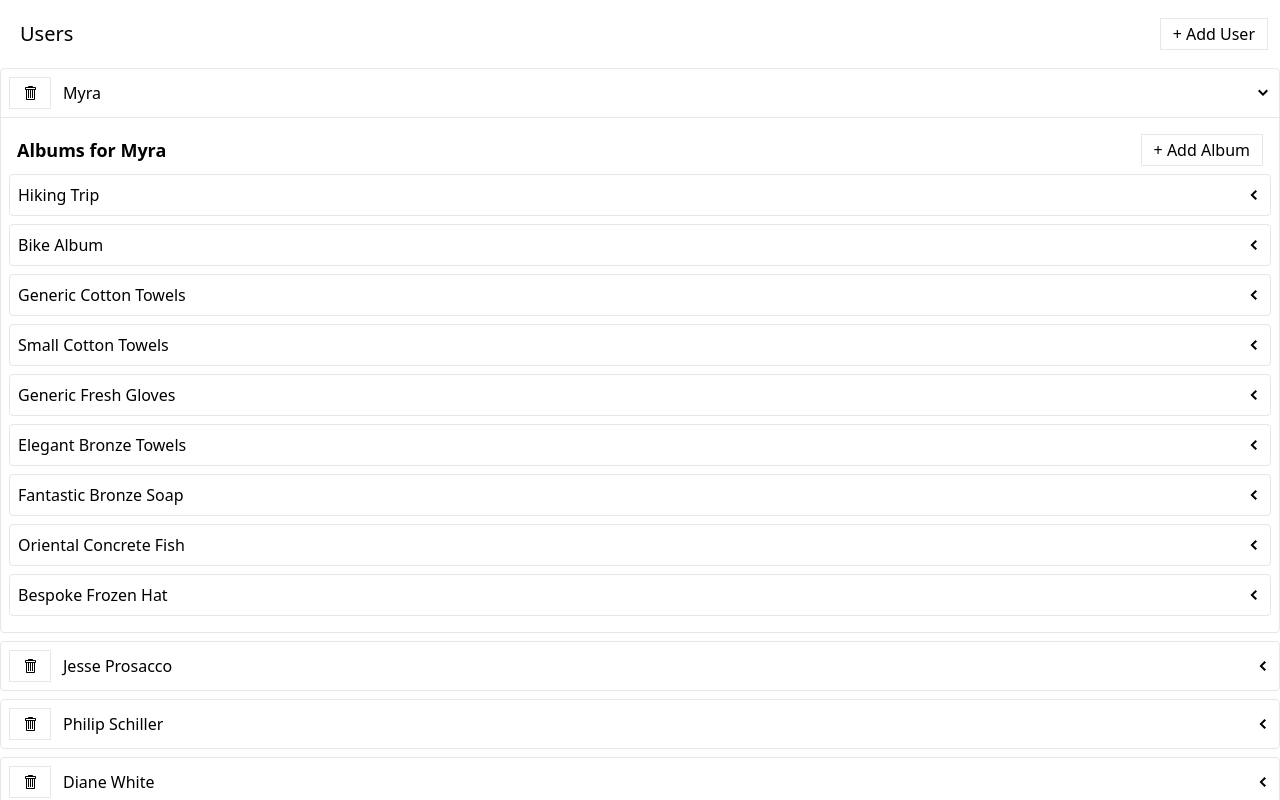
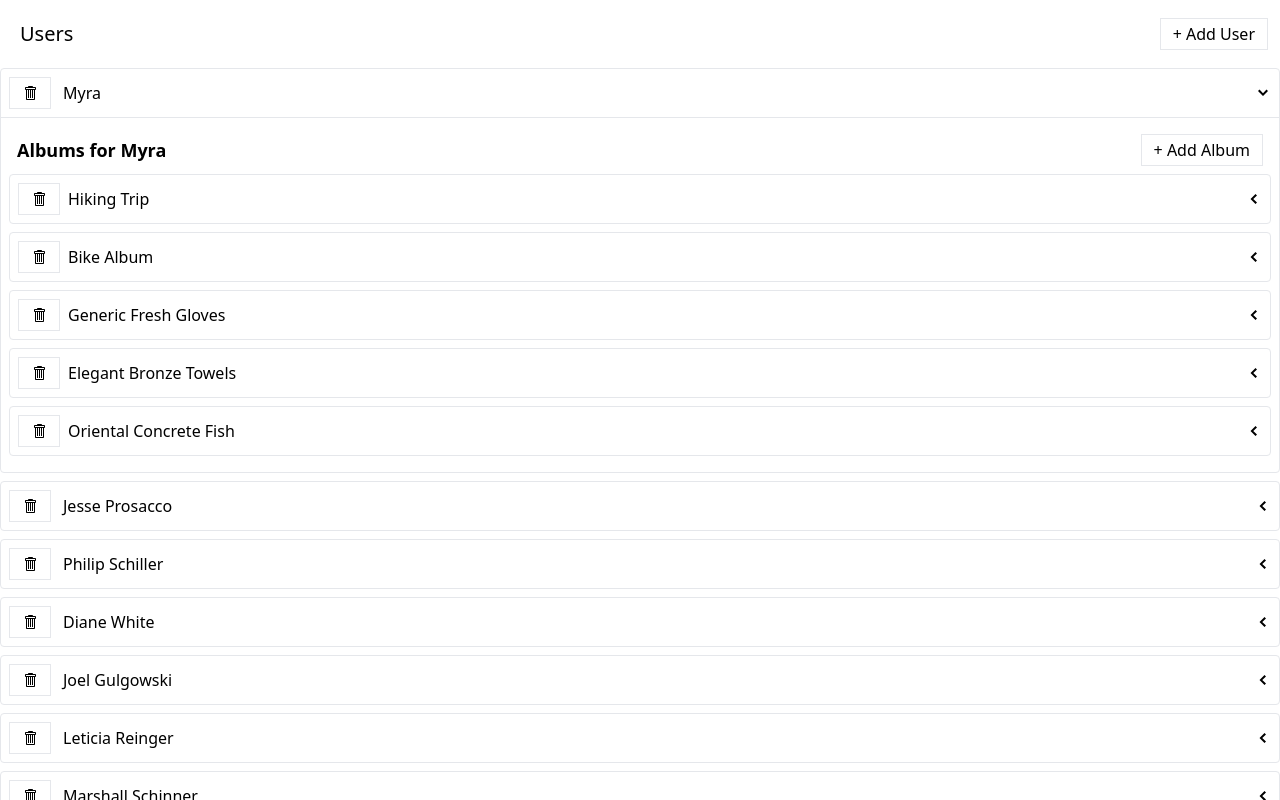
Before and after one commit to IrinaDimcheva/media, a React (Create React App) app: page / in a window 1280 px wide. Both pictures are taken after a click on the element 1263 px from the left and 93 px from the top of the page. Shown: the top 800 px of the page. Built offline with nearby package versions, Linux system fonts and the light colour scheme; data requests are answered from the project's data file.

Commit message:
implement removeAlbum logic

```diff
--- a/db.json
+++ b/db.json
@@ -54,16 +54,6 @@
     },
     {
       "userId": 1,
-      "title": "Generic Cotton Towels",
-      "id": 14
-    },
-    {
-      "userId": 1,
-      "title": "Small Cotton Towels",
-      "id": 15
-    },
-    {
-      "userId": 1,
       "title": "Generic Fresh Gloves",
       "id": 16
     },
@@ -71,11 +61,6 @@
       "userId": 1,
       "title": "Elegant Bronze Towels",
       "id": 17
-    },
-    {
-      "userId": 1,
-      "title": "Fantastic Bronze Soap",
-      "id": 18
     },
     {
       "userId": 4,
@@ -98,11 +83,6 @@
       "id": 22
     },
     {
-      "userId": 9,
-      "title": "Sleek Granite Chips",
-      "id": 23
-    },
-    {
       "userId": 1,
       "title": "Oriental Concrete Fish",
       "id": 24
@@ -111,11 +91,6 @@
       "userId": 4,
       "title": "Elegant Cotton Car",
       "id": 25
-    },
-    {
-      "userId": 1,
-      "title": "Bespoke Frozen Hat",
-      "id": 26
     }
   ],
   "photos": []
--- a/src/+store/apis/albumsApi.js
+++ b/src/+store/apis/albumsApi.js
@@ -20,6 +20,17 @@ const albumsApi = createApi({
   }),
   endpoints(builder) {
     return {
+      removeAlbum: builder.mutation({
+        invalidatesTags: (result, error, album) => {
+          return [{ type: 'Album', id: album.userId }];
+        },
+        query: (album) => {
+          return {
+            url: `/albums/${album.id}`,
+            method: 'DELETE'
+          };
+        }
+      }),
       addAlbum: builder.mutation({
         invalidatesTags: (result, error, user) => {
           return [{ type: 'Album', id: user.id }];
@@ -56,5 +67,6 @@ const albumsApi = createApi({
 export const {
   useFetchAlbumsQuery,
   useAddAlbumMutation,
+  useRemoveAlbumMutation
 } = albumsApi;
 export { albumsApi };
--- a/src/+store/index.js
+++ b/src/+store/index.js
@@ -20,5 +20,6 @@ export * from './thunks/addUser';
 export * from './thunks/removeUser';
 export {
   useFetchAlbumsQuery,
-  useAddAlbumMutation
+  useAddAlbumMutation,
+  useRemoveAlbumMutation
 } from './apis/albumsApi';
--- a/src/components/AlbumsList.js
+++ b/src/components/AlbumsList.js
@@ -1,12 +1,12 @@
 import { useFetchAlbumsQuery, useAddAlbumMutation } from '../+store';
 import Skeleton from './Skeleton';
-import ExpandablePanel from './ExpandablePanel';
+import AlbumsListItem from './AlbumsListItem';
 import Button from './Button';
 
 function AlbumsList({ user }) {
   const { data, error, isLoading } = useFetchAlbumsQuery(user);
   const [addAlbum, results] = useAddAlbumMutation();
-  console.log(results);
+
   const handleAddAlbum = () => {
     addAlbum(user);
   };
@@ -18,11 +18,7 @@ function AlbumsList({ user }) {
     content = <div>Error loading albums.</div>;
   } else {
     content = data.map(album => {
-      const header = <div>{album.title}</div>;
-
-      return <ExpandablePanel key={album.id} header={header}>
-        List of photos in the album
-      </ExpandablePanel>;
+      return <AlbumsListItem key={album.id} album={album} />;
     });
   }
 
--- /dev/null
+++ b/src/components/AlbumsListItem.js
@@ -0,0 +1,29 @@
+import { GoTrashcan } from 'react-icons/go';
+import { useRemoveAlbumMutation } from '../+store';
+import ExpandablePanel from './ExpandablePanel';
+import Button from './Button';
+
+function AlbumsListItem({ album }) {
+  const [removeAlbum, results] = useRemoveAlbumMutation();
+
+  const handleRemoveAlbum = () => {
+    removeAlbum(album);
+  };
+
+  const header = (
+    <>
+      <Button className="mr-2" loading={results.isLoading} onClick={handleRemoveAlbum}>
+        <GoTrashcan />
+      </Button>
+      {album.title}
+    </>
+  );
+
+  return (
+    <ExpandablePanel header={header}>
+      List of photos in the album
+    </ExpandablePanel>
+  );
+}
+
+export default AlbumsListItem;
```
Also changed, not shown: 1 other file (tests, documents, lock files or other folders).
